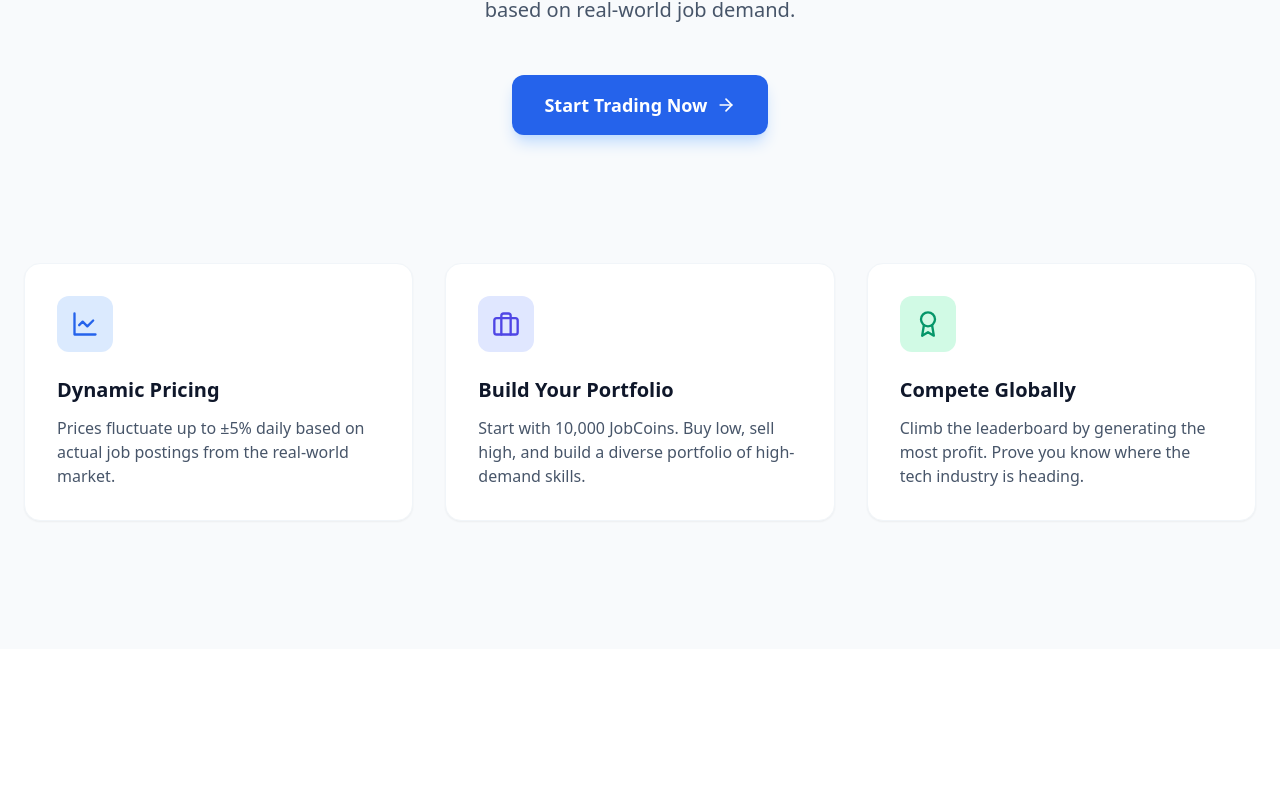
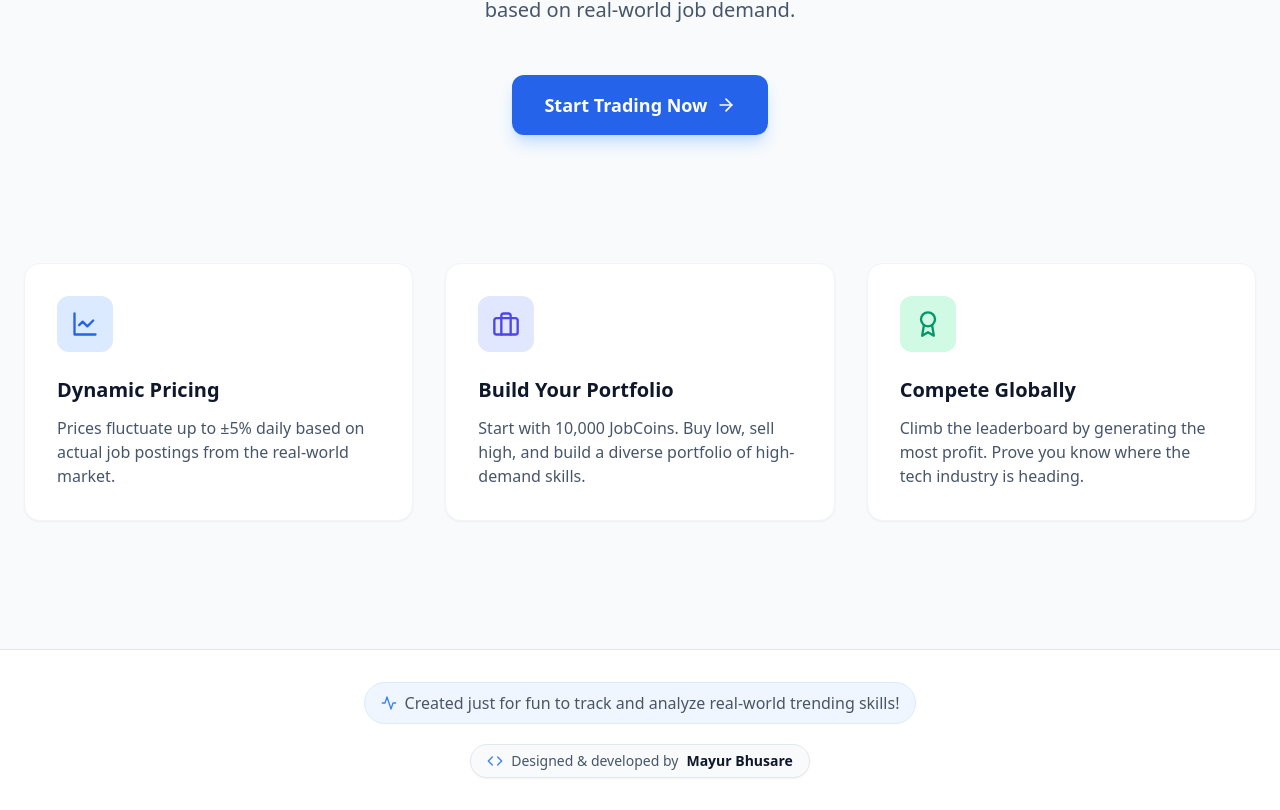
Before and after one commit to bhusareMayur/JobPulse, a React (Vite) app in the folder client/: page / in a window 1280 px wide. Shown: the part 379-1189 px from the top of the page. Before the commit the page ends 1028 px from the top, so only its background shows below. Built offline with nearby package versions, Linux system fonts and the light colour scheme; no server answers.

Commit message:
Footer added

```diff
--- a/client/src/App.tsx
+++ b/client/src/App.tsx
@@ -4,6 +4,7 @@ import { AuthProvider, useAuth } from './contexts/AuthContext';
 import { Login } from './components/Auth/Login';
 import { Signup } from './components/Auth/Signup';
 import { Navbar } from './components/Layout/Navbar';
+import { Footer } from './components/Layout/Footer'; // <-- Import the new Footer
 import { Dashboard } from './pages/Dashboard';
 import { SkillDetail } from './pages/SkillDetail';
 import { Wallet } from './pages/Wallet';
@@ -49,6 +50,10 @@ function AppRoutes() {
   // ---------------------------------------------------------
   if (!user) {
     return (
+      // Added flex and flex-col layout for public routes
+      <div className="min-h-screen bg-gray-50 flex flex-col">
+        {/* Main content area expands to push footer down */}
+        <main className="flex-grow">
           <Routes>
             <Route path="/" element={<Landing />} />
 
@@ -59,6 +64,11 @@ function AppRoutes() {
             {/* Catch-all: Redirect any unknown URLs to the landing page */}
             <Route path="*" element={<Navigate to="/" replace />} />
           </Routes>
+        </main>
+
+        {/* Inserted the Footer component here for public pages */}
+        <Footer />
+      </div>
     );
   }
 
@@ -66,9 +76,12 @@ function AppRoutes() {
   // PROTECTED ROUTES (Authenticated Users)
   // ---------------------------------------------------------
   return (
-    <div className="min-h-screen bg-gray-50">
+    // Added flex and flex-col to enable the sticky footer
+    <div className="min-h-screen bg-gray-50 flex flex-col">
       <Navbar />
-      <main>
+
+      {/* Added flex-grow so the main content pushes the footer down */}
+      <main className="flex-grow">
         <Routes>
           {/* Dashboard takes over the root URL once logged in */}
           <Route path="/" element={<Dashboard onNavigateToSkill={handleNavigateToSkill} />} />
@@ -81,6 +94,9 @@ function AppRoutes() {
           <Route path="*" element={<Navigate to="/" replace />} />
         </Routes>
       </main>
+
+      {/* Inserted the Footer component here for protected pages */}
+      <Footer />
     </div>
   );
 }
--- /dev/null
+++ b/client/src/components/Layout/Footer.tsx
@@ -0,0 +1,36 @@
+// client/src/components/Layout/Footer.tsx
+import { Activity, Code } from 'lucide-react';
+
+export const Footer = () => {
+  return (
+    <footer className="bg-white border-t border-gray-200 py-8 mt-auto">
+      <div className="max-w-7xl mx-auto px-4 flex flex-col items-center justify-center space-y-3">
+
+        {/* Project Purpose Message */}
+        <div className="flex items-center space-x-2 text-gray-600 text-sm sm:text-base text-center bg-blue-50 px-4 py-2 rounded-full border border-blue-100">
+          <Activity className="w-4 h-4 text-blue-500" />
+          <span>
+            Created just for fun to track and analyze real-world trending skills!
+          </span>
+        </div>
+
+        {/* Developer Credit */}
+       <div className="flex items-center justify-center pt-2">
+   <div className="group flex items-center space-x-2 bg-slate-50 border border-slate-200 px-4 py-1.5 rounded-full text-sm text-slate-600 shadow-sm hover:shadow-md hover:border-blue-200 transition-all duration-300">
+    <Code className="w-4 h-4 text-blue-500 group-hover:rotate-6 transition-transform duration-300" />
+    <span>Designed & developed by</span>
+    <a
+      href="https://www.linkedin.com/in/mayur-bhusare/"
+      target="_blank"
+      rel="noopener noreferrer"
+      className="font-bold text-slate-900 group-hover:text-blue-600 transition-colors duration-200"
+    >
+      Mayur Bhusare
+    </a>
+  </div>
+</div>
+
+      </div>
+    </footer>
+  );
+};
```
Lines whose indentation alone changed are shown as unchanged.
